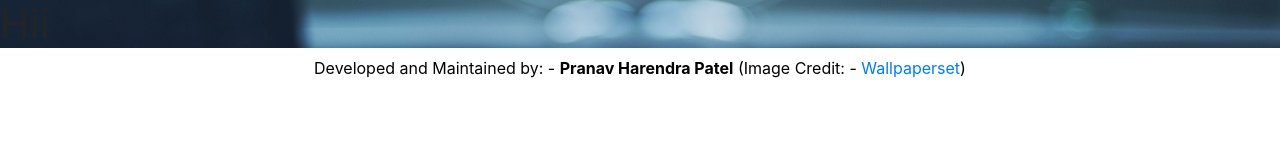
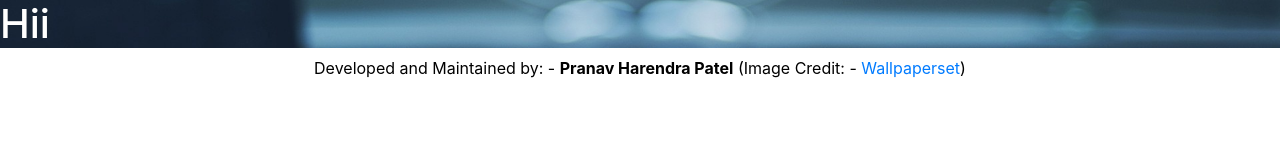
Before and after one commit to PranavPatel292/Portfolio, a React (Create React App) app: page / in a window 1280 px wide. Shown: the top 160 px of the page. Built offline with nearby package versions, Linux system fonts and the light colour scheme; the HTML template or start-up script is replaced by a standard one.

Commit message:
test commit 1

```diff
--- a/src/Header.js
+++ b/src/Header.js
@@ -11,7 +11,7 @@ function Header(){
 	return(
     <div>
     <div class="image">
-      <h1>Hii</h1>
+      <h1 style={{color:"white"}}>Hii</h1>
     </div>
     </div>
 	)
```
